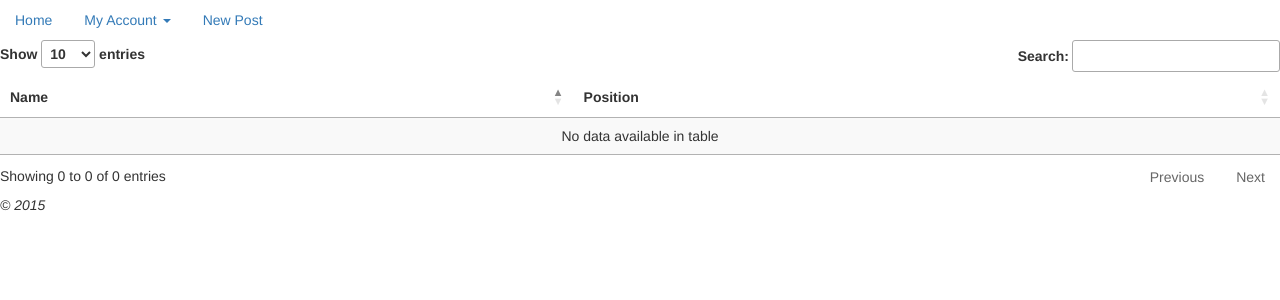
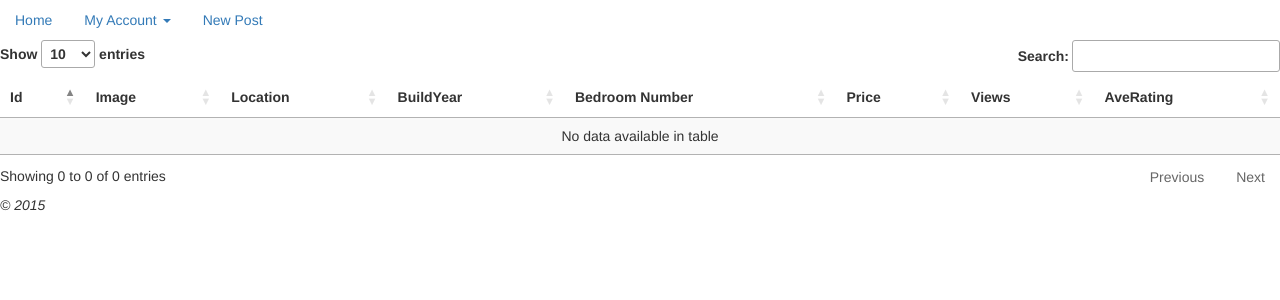
Before and after one commit to lyuyue/DBproject, a CodeIgniter app: page /database/index.php/houseinformation/viewMyPosts in a window 1280 px wide. Shown: the top 300 px of the page. Run offline with CodeIgniter, Linux system fonts and the light colour scheme; the visitor is signed in with stand-in values (Sample User, id 1); data that the repository does not hold is empty; some libraries are stand-ins or nearby versions.

Commit message:
Fix bugs

```diff
--- a/application/views/my_posts.php
+++ b/application/views/my_posts.php
@@ -10,8 +10,14 @@
 <table id="posts" class="display" cellspacing="0" width="100%">
     <thead>
     <tr>
-        <th>Name</th>
-        <th>Position</th>
+        <th>Id</th>
+        <th>Image</th>
+        <th>Location</th>
+        <th>BuildYear</th>
+        <th>Bedroom Number</th>
+        <th>Price</th>
+        <th>Views</th>
+        <th>AveRating</th>
     </tr>
     </thead>
 </table>
@@ -21,10 +27,53 @@
         function () {
             $('#posts').DataTable({
                 "sAjaxSource": "myPosts",
-                "aoColumns":
+                "aoColumnDefs":
                     [
-                        { 'mData': 'postedBy' },
-                        { 'mData': 'location' },
+                        {
+                            'aTargets': [0],
+                            'mData': 'id',
+                            "mRender" : function (data, type, full) {
+                                url = <?php echo "'".site_url("HouseInformation/view")."/'"; ?>;
+                                return "<a href='" + url + data +"'>" + data + "</a>";
+                            }
+                        },
+                        {
+                            'aTargets': [1],
+                            'mData':
+                                <?php
+                                    if (isset($_SESSION['viewPreference']) && ($_SESSION['viewPreference'] ==1)) {
+                                        echo  "'largeImage',";
+                                    } else { echo "'listImage',";}
+                                ?>
+
+                                'mRender' : function (data, type, full) {
+                                    return "<img src='/images/"+data+"' width = '50' height = '50' />";
+                                }
+                        },
+                        {
+                            'aTargets': [2],
+                            'mData': 'location'
+                        },
+                        {
+                            'aTargets': [3],
+                            'mData': 'buildYear'
+                        },
+                        {
+                            'aTargets': [4],
+                            'mData': 'brNumber'
+                        },
+                        {
+                            'aTargets': [5],
+                            'mData': 'price'
+                        },
+                        {
+                            'aTargets': [6],
+                            'mData': 'viewTimes'
+                        },
+                        {
+                            'aTargets': [7],
+                            'mData': 'averageRating'
+                        },
                     ]
             });
         }
```
Also changed, not shown: application/views/review.php (+14 -4 lines).
